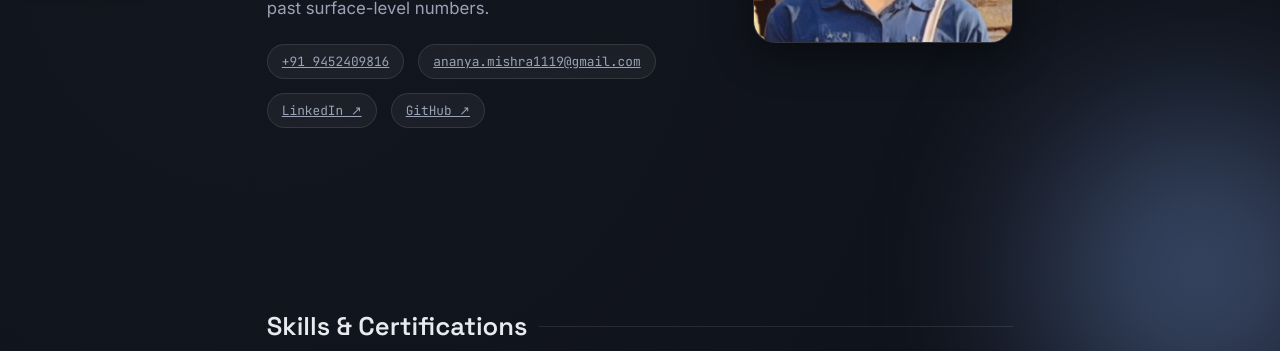
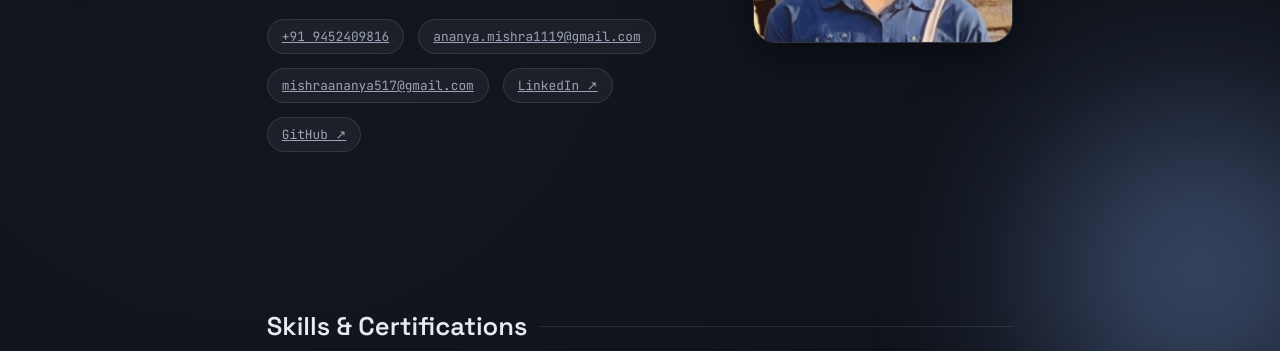
Before and after one commit to ananyamishra1119/Portfolio, a plain HTML site: page Portfolio.htm in a window 1280 px wide. Shown: the part 449-800 px from the top of the page. Drawn offline with Linux system fonts and the light colour scheme.

Commit message:
Update Portfolio.htm

```diff
--- a/Portfolio.htm
+++ b/Portfolio.htm
@@ -126,6 +126,7 @@ footer a{color:var(--accent);text-decoration:none;}
       <div class="contact-row">
         <a class="pill" href="tel:+919452409816">+91 9452409816</a>
         <a class="pill" href="mailto:ananya.mishra1119@gmail.com">ananya.mishra1119@gmail.com</a>
+        <a class="pill" href="mailto:mishraananya517@gmail.com">mishraananya517@gmail.com</a>
         <a class="pill" href="https://www.linkedin.com/in/ananya-mishra-22ba24294/" target="_blank">LinkedIn ↗</a>
         <a class="pill" href="https://github.com/ananyamishra1119" target="_blank">GitHub ↗</a>
       </div>
```
